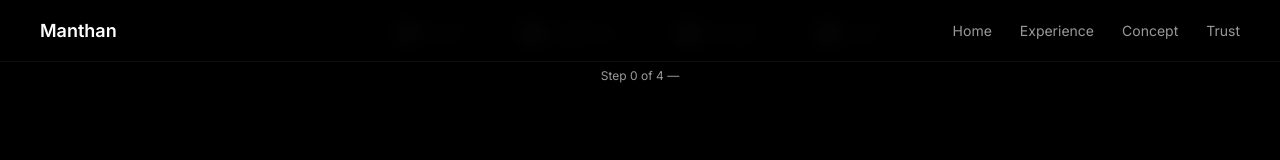
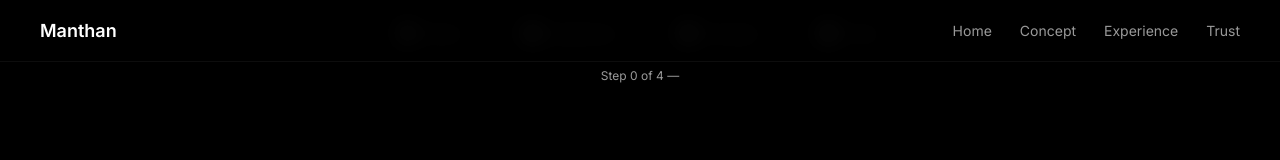
Before and after one commit to dip-protocol/manthan-experience-v2, a React (Vite) app: page /founder in a window 1280 px wide. Shown: the top 160 px of the page. Built offline with nearby package versions, Linux system fonts and the light colour scheme.

Commit message:
final: navbar UX and order

```diff
--- a/src/components/Navbar.tsx
+++ b/src/components/Navbar.tsx
@@ -5,8 +5,8 @@ export default function Navbar() {
 
   const navItems = [
     { label: "Home", path: "/" },
+    { label: "Concept", path: "/concept" },
     { label: "Experience", path: "/experience" },
-    { label: "Concept", path: "/concept" },
     { label: "Trust", path: "/trust" },
   ];
 
@@ -28,8 +28,18 @@ export default function Navbar() {
               to={item.path}
               style={{
                 ...styles.link,
-                color: isActive ? "#4ade80" : "rgba(255,255,255,0.6)",
+                color: isActive
+                  ? "#4ade80"
+                  : "rgba(255,255,255,0.6)",
               }}
+              onMouseEnter={(e) =>
+                (e.currentTarget.style.color = "#fff")
+              }
+              onMouseLeave={(e) =>
+                (e.currentTarget.style.color = isActive
+                  ? "#4ade80"
+                  : "rgba(255,255,255,0.6)")
+              }
             >
               {item.label}
             </Link>
@@ -72,5 +82,6 @@ const styles = {
     textDecoration: "none",
     fontSize: "14px",
     transition: "0.2s",
+    cursor: "pointer",
   },
 };
```
